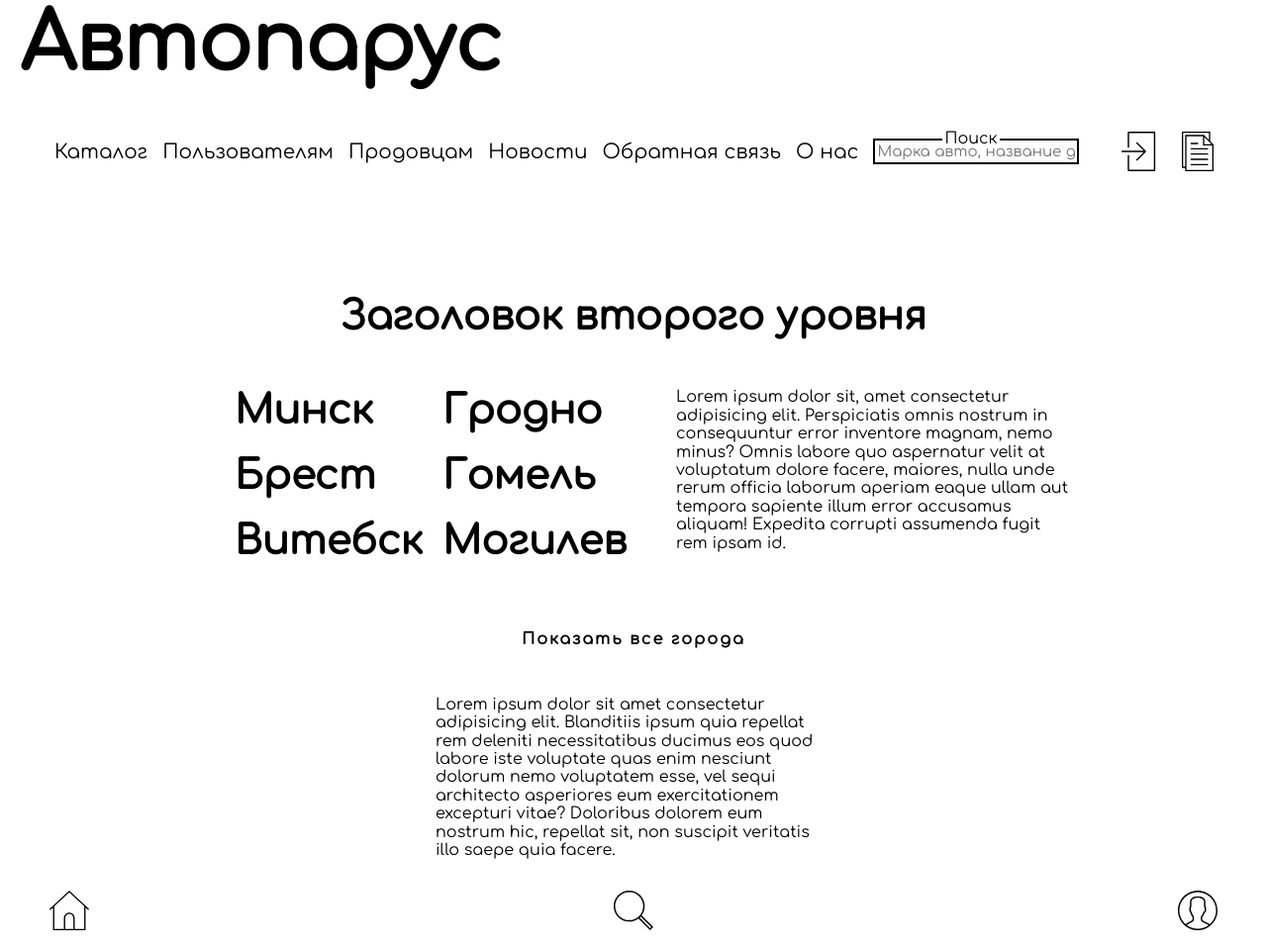
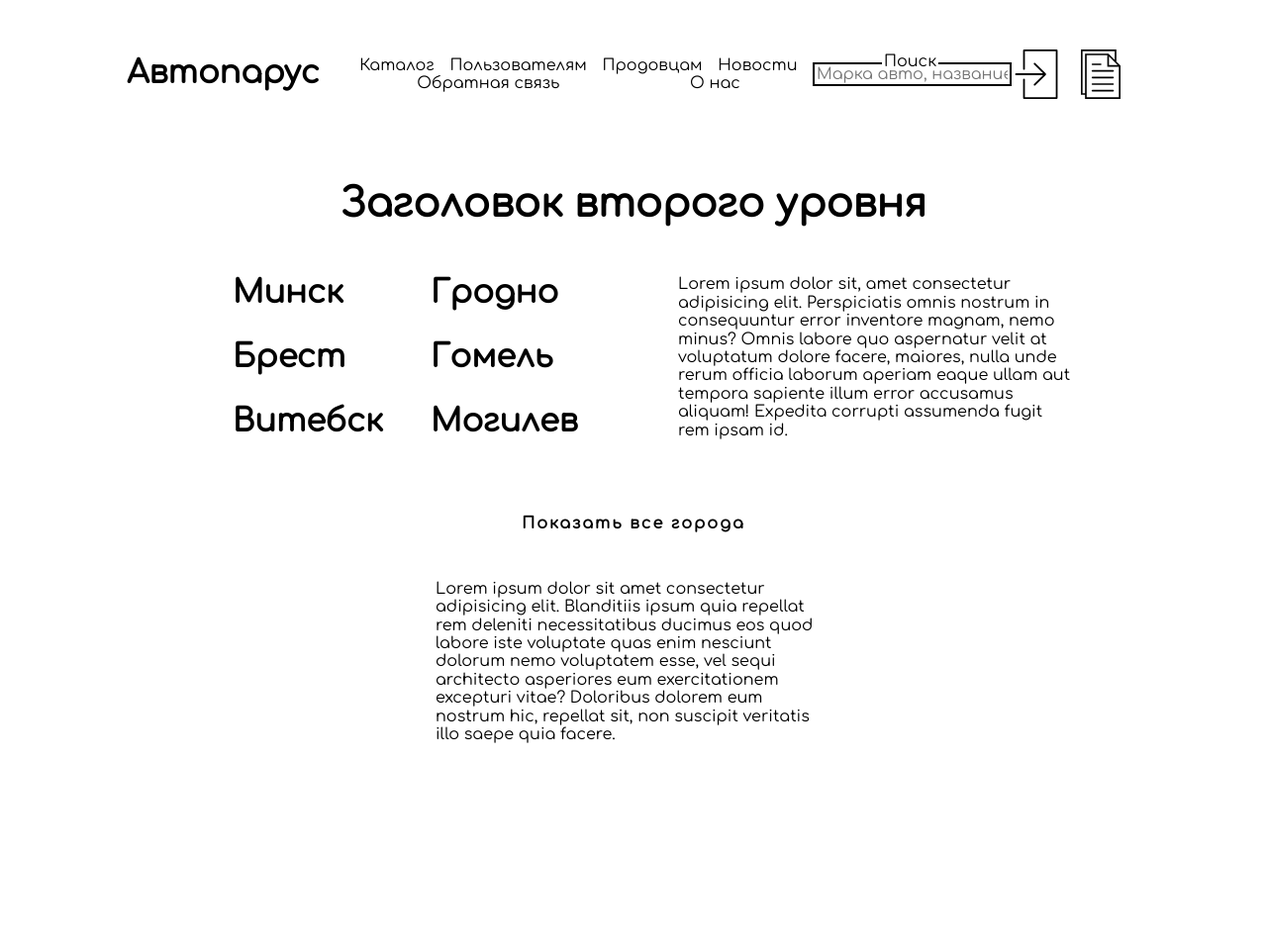
Before and after one commit to nickkurkan/nickkurkan.github.io, a plain HTML site: page cities.html in a window 1280 px wide. Shown: the whole page at 99% size. After the commit the page ends 831 px from the top, so only its background shows below. Drawn offline with Linux system fonts and the light colour scheme.

Commit message:
Fix update

```diff
--- a/cities.html
+++ b/cities.html
@@ -12,11 +12,15 @@
 </head>
 
 <body>
+  <div class="wrap">
     <header class="header">
       <div class="logo ">
         <a href="https://www.autoparus.by/" title="На главную">
           <h1>Автопарус</h1>
         </a>
+      </div>
+      <div class="menu-mobile">
+        <button class="btn-menu">Menu</button>
       </div>
       <div class="menu ">
         <ul>
@@ -26,15 +30,17 @@
           <li><a href="#">Новости</a></li>
           <li><a href="#">Обратная связь</a></li>
           <li><a href="#">О нас</a></li>
-        <li><label for="search">Поиск</label><input class="search" id="search" type="text" placeholder="Марка авто, название детали..."></li>
         </ul>
       </div>
+      <div class="search"><label for="search">Поиск</label><input id="search" type="text" placeholder="Марка авто, название детали..."></div>
       <div class="registration">
         <a href="login.html" title="Вход в личный кабинет"><img src="img/login.svg" alt="Вход"></a>
         <a href="registration.html" title="Регистрация"><img src="img/reg.svg" alt="Регистрация"></a>
       </div>
     </header>
+  </div>
 
+  <div class="wrap">
     <main>
       <div class="cities">
         <h2>Заголовок второго уровня</h2>
@@ -93,7 +99,9 @@
           sit, non suscipit veritatis illo saepe quia facere.</p>
       </div>
     </main>
+  </div>
 
+  <div class="wrap">
     <footer>
       <div class="footer">
         <div class="mobile-footer">
@@ -105,6 +113,7 @@
         </div>
       </div>
     </footer>
+  </div>
 
   <script src="js/citiesMain.js"></script>
 </body>
--- a/js/citiesMain.js
+++ b/js/citiesMain.js
@@ -1,12 +1,17 @@
 document.addEventListener('DOMContentLoaded', function () {
 
   let ctsBtn = document.getElementsByClassName('btn-cities')[0],
-    ctsList = document.getElementsByClassName('cities-other-list')[0];
+     ctsList = document.getElementsByClassName('cities-other-list')[0],
+     menuBtn = document.getElementsByClassName('btn-menu');
 
   let clicks = true;
 
   ctsBtn.addEventListener('click', function () {
     showCities();
+  });
+
+  menuBtn.addEventListener('click', function (e) {
+    showMenu();
   });
 
   function showCities() {
@@ -23,4 +28,8 @@ document.addEventListener('DOMContentLoaded', function () {
     }
   }
 
+  function showMenu () {
+
+  }
+
 });
--- a/sass/style.sass
+++ b/sass/style.sass
@@ -1,90 +1,81 @@
 body
   font-family: Comfortaa, sans-serif
-  width: 100%
+
+.wrap
+  width: 80%
+  margin: 5% auto
+  &:first-of-type
+    margin: 0% auto
+  &:nth-of-type(2)
+    margin: 0% auto 5% auto
 
 /* Хэдер и меню */
 .header
+  height: 150px
   display: flex
-  flex-wrap: wrap
-  justify-content: flex-start
+  justify-content: space-around
+  align-items: center
+  .logo
+    flex-shrink: 2
+    height: 80px
+    a
+      text-decoration: none
+      color: black
+  .menu
+    height: 80px
+    flex-shrink: 6
+    display: flex
+    align-items: center
+    ul
+      display: flex
+      flex-wrap: wrap
+      justify-content: space-around
+      align-items: center
+      list-style-type: none
+      li
+        margin-right: 15px
+        a
+          text-decoration: none
+          color: black
 
-.logo
-  margin-left: 20px
-  a
-    color: black
-    text-decoration: none
-    h1
-      margin: 0 0 0 0
-      font-size: 5em
-      font-weight: bold
+  .search
+    input
+      justify-self: flex-end
+      border: 2px solid black
+    label
+      position: absolute
+      transform: translate(70px, -10px)
+      background-color: white
+      padding: 0 2px 0 2px
 
-.menu
-  ul
-    height: 90px
-    list-style-type: none
+  .registration
+    flex-shrink: 2
+    height: 80px
     display: flex
-    flex-direction: row
     align-items: center
-    li
-      margin-left: 15px
-      a
-        font-size: 20px
-        text-decoration: none
-        color: black
-        position: relative
-      a::before
-        content: ''
-        bottom: 0
-        left: 0
-        position: absolute
-        width: 0%
-        height: 2px
-        background-color: black
-        transition: 0.4s
-      a:hover:before
-        width: 100%
-      label
-        position: absolute
-        padding: 0 2px 0 2px
-        transform: translate(70px, -9px)
-        background-color: #fff
-      input
-        border: 2px solid black
-        width: 200px
-        height: 20px
-        &[placeholder]
-          font-family: Comfortaa, sans-serif
-          font-size: 15px
+    a
+      width: 50px
+      height: 50px
+      margin-right: 15px
+  .menu-mobile
+    display: none
 
-
-
-.registration
-  display: flex
-  height: inherit
-  margin-left: auto
-  margin-right: 50px
-  a
-    align-self: center
-    width: 40px
-    height: 40px
-    margin-left: 20px
-    transition: 0.5s
 
 /* Главный блок */
 
 main
-  margin-top: 50px
   display: flex
 
 .cities
   display: flex
   justify-content: center
   flex-wrap: wrap
+  width: 100%
   h2
     font-size: 40px
   p
+    flex-shrink: 6
     width: 400px
-    justify-self:center
   &-main
     display: flex
     flex-wrap: wrap
@@ -92,20 +83,24 @@ main
     align-content: center
     width: 100%
     ul
+      flex-shrink: 6
+      width: 400px
       display: flex
       list-style-type: none
       margin-right: 50px
       .firstc
         margin-right: 20px
       li
+        flex-shrink: 6
+        width: 180px
+        height: 45px
+        font-size: 200%
         margin-bottom: 20px
-        font-size: 40px
         font-weight: bold
-    p
-      width: 400px
   &-other
     width: 100%
     display: flex
+    flex-wrap: wrap
     justify-content: center
     .btn-cities
       align-self: center
@@ -163,6 +158,7 @@ main
         .firstco, .secondco, .thirdco
           margin-right: 20px
 
+  /* Футер */
 .footer
   .mobile-footer
     width: 100%
@@ -171,24 +167,34 @@ main
       padding: 0
       width: 100%
       display: flex
-      justify-content: space-between
+      justify-content: space-around
       align-content: center
       list-style-type: none
       li
         width: 40px
         height: 40px
-        margin: 0 50px 0 50px
 
-@media all and (max-width: 768px)
-  .menu
-    ul
-      flex-direction: column
-      li
-        margin-bottom: 5px
-        input, label
-          display: none
+@media all and (max-width: 1024px)
+  .header
+    justify-content: space-around
+    .logo
+      margin: 0 0 0 0
+    .menu
+      display: none
+      ul
+        flex-direction: column
+        li
+          margin-bottom: 5px
+          input, label
+            display: none
+    .registration, .search
+      display: none
+    .menu-mobile
+      display: block
+      align-self: center
 
 
-/*@media all and (min-width: 769px)
+
+@media all and (min-width: 1025px)
   .mobile-footer
-    display: none*/
+    display: none
```
Also changed, not shown: css/style.css, 1 other file. Lines whose indentation alone changed are shown as unchanged.
